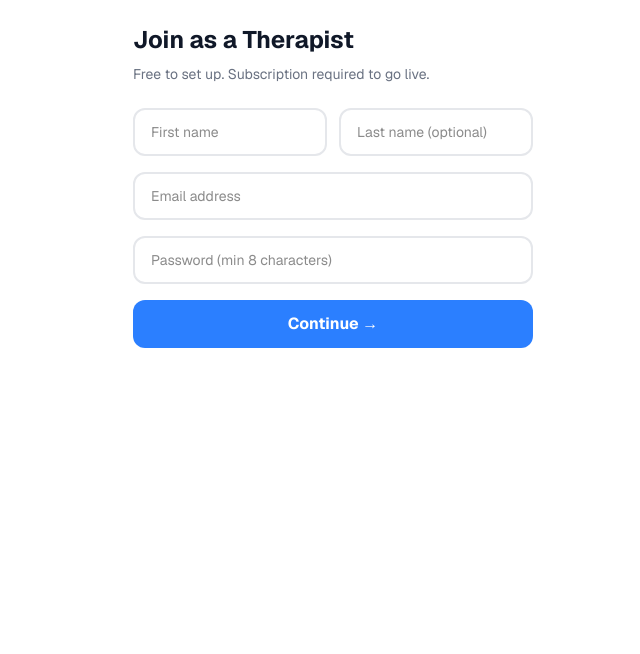
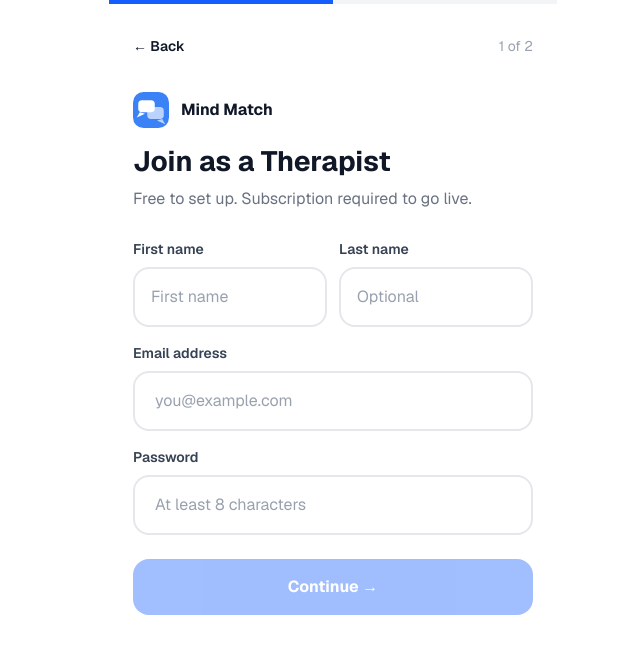
Before and after one commit to Ragheeb94/Mindmatch, a Next.js app: page /therapist/signup in a window 1280 px wide. Shown: the top 654 px of the page, without its empty margins (307-947 px from the left). Built offline with nearby package versions, Linux system fonts and the light colour scheme.

Commit message:
fix: therapist signup uses service-role API, matches client onboarding nav style

```diff
--- a/app/(therapist-portal)/therapist/signup/page.tsx
+++ b/app/(therapist-portal)/therapist/signup/page.tsx
@@ -4,17 +4,39 @@ import { useState } from 'react'
 import { useRouter } from 'next/navigation'
 import { createClient } from '@/lib/supabase/client'
 import { ProfileForm } from '@/components/therapist/ProfileForm'
+import { ProgressBar } from '@/components/ui/ProgressBar'
+import { MindMatchLogo } from '@/components/ui/MindMatchLogo'
+
+const TOTAL_STEPS = 2
+
+const STEP_TITLES: Record<number, string> = {
+  1: 'Join as a Therapist',
+  2: 'Build your profile',
+}
+
+const STEP_SUBTITLES: Record<number, string> = {
+  1: 'Free to set up. Subscription required to go live.',
+  2: "This is what clients will see. Your CRPO license will be verified automatically.",
+}
 
 export default function TherapistSignupPage() {
   const [email, setEmail] = useState('')
   const [password, setPassword] = useState('')
   const [firstName, setFirstName] = useState('')
   const [lastName, setLastName] = useState('')
-  const [step, setStep] = useState<'account' | 'profile'>('account')
+  const [step, setStep] = useState(1)
   const [saving, setSaving] = useState(false)
   const [userId, setUserId] = useState<string | null>(null)
   const [error, setError] = useState<string | null>(null)
   const router = useRouter()
+
+  function back() {
+    if (step === 1) {
+      router.push('/')
+    } else {
+      setStep(s => s - 1)
+    }
+  }
 
   async function createAccount(e: React.FormEvent) {
     e.preventDefault()
@@ -29,95 +51,150 @@ export default function TherapistSignupPage() {
       return
     }
 
-    const { error: insertError } = await supabase.from('users').insert({
-      id: data.user.id,
-      role: 'therapist',
-      first_name: firstName,
-      last_name: lastName || null,
+    const res = await fetch('/api/therapist-signup', {
+      method: 'POST',
+      headers: { 'Content-Type': 'application/json' },
+      body: JSON.stringify({ userId: data.user.id, firstName, lastName }),
     })
-    if (insertError) {
-      setError('Account created but profile setup failed. Please contact support.')
+
+    if (!res.ok) {
+      setError('Account created but profile setup failed. Please try again.')
       setSaving(false)
       return
     }
 
     setUserId(data.user.id)
     setSaving(false)
-    setStep('profile')
+    setStep(2)
   }
 
   async function saveProfile(profileData: any) {
     if (!userId) return
     setSaving(true)
     setError(null)
-    const supabase = createClient()
 
-    const { data: profileRow, error: insertError } = await supabase
-      .from('therapist_profiles')
-      .insert({
-        user_id: userId,
-        ...profileData,
-        crpo_status: 'pending',
-        is_active: false,
+    const res = await fetch('/api/therapist-signup', {
+      method: 'POST',
+      headers: { 'Content-Type': 'application/json' },
+      body: JSON.stringify({
+        profileData: { userId, fields: profileData },
+        licenseNumber: profileData.license_number,
+      }),
     })
-      .select('id')
-      .single()
 
-    if (insertError || !profileRow) {
+    if (!res.ok) {
       setError('Failed to save profile. Please try again.')
       setSaving(false)
       return
-    }
-
-    // Trigger CRPO verification
-    try {
-      await fetch('/api/crpo/verify', {
-        method: 'POST',
-        headers: { 'Content-Type': 'application/json' },
-        body: JSON.stringify({
-          licenseNumber: profileData.license_number,
-          therapistId: profileRow.id,
-        }),
-      })
-    } catch (err) {
-      console.error('CRPO verification fetch failed', err)
     }
 
     setSaving(false)
     router.push('/therapist/subscription')
   }
 
-  if (step === 'account') {
   return (
-      <main className="max-w-md mx-auto p-6 min-h-screen">
-        <h1 className="text-2xl font-bold text-gray-900 mb-2">Join as a Therapist</h1>
-        <p className="text-gray-500 text-sm mb-6">Free to set up. Subscription required to go live.</p>
+    <div className="min-h-screen bg-white flex flex-col max-w-md mx-auto">
+      <ProgressBar current={step} total={TOTAL_STEPS} />
+
+      <div className="flex justify-between items-center px-6 pt-6 pb-0">
+        <button
+          onClick={back}
+          className="text-gray-900 font-semibold text-sm flex items-center gap-1 py-2 pr-2 rounded-lg focus-visible:outline-none focus-visible:ring-2 focus-visible:ring-blue-600"
+          aria-label="Go back"
+        >
+          ← Back
+        </button>
+        <span className="text-gray-400 text-sm" aria-live="polite">{step} of {TOTAL_STEPS}</span>
+      </div>
+
+      <header className="px-6 pt-7 pb-1">
+        <div className="flex items-center gap-3 mb-4">
+          <MindMatchLogo size={36} />
+          <span className="font-bold text-gray-900 text-base">Mind Match</span>
+        </div>
+        <h1 className="text-[1.75rem] font-bold text-gray-900 leading-tight">
+          {STEP_TITLES[step]}
+        </h1>
+        <p className="text-gray-500 text-base mt-2">{STEP_SUBTITLES[step]}</p>
+      </header>
+
+      <div className="flex-1 px-6 py-6">
+        {error && (
+          <div role="alert" className="mb-5 bg-red-50 border border-red-200 text-red-700 rounded-2xl px-4 py-3 text-sm font-medium">
+            {error}
+          </div>
+        )}
+
+        {step === 1 && (
           <form onSubmit={createAccount} className="flex flex-col gap-4">
             <div className="grid grid-cols-2 gap-3">
-            <input required placeholder="First name" value={firstName} onChange={e => setFirstName(e.target.value)}
-              className="rounded-xl border-2 border-gray-200 px-4 py-3 text-sm focus:border-blue-500 outline-none" />
-            <input placeholder="Last name (optional)" value={lastName} onChange={e => setLastName(e.target.value)}
-              className="rounded-xl border-2 border-gray-200 px-4 py-3 text-sm focus:border-blue-500 outline-none" />
+              <div className="flex flex-col gap-2">
+                <label htmlFor="first-name" className="text-sm font-semibold text-gray-700">First name</label>
+                <input
+                  id="first-name"
+                  required
+                  placeholder="First name"
+                  value={firstName}
+                  onChange={e => setFirstName(e.target.value)}
+                  autoComplete="given-name"
+                  className="rounded-2xl border-2 border-gray-200 px-4 py-4 text-base text-gray-900 placeholder:text-gray-400 focus:border-blue-600 focus:outline-none transition-colors"
+                />
               </div>
-          <input required type="email" placeholder="Email address" value={email} onChange={e => setEmail(e.target.value)}
-            className="rounded-xl border-2 border-gray-200 px-4 py-3 text-sm focus:border-blue-500 outline-none" />
-          <input required type="password" placeholder="Password (min 8 characters)" value={password} onChange={e => setPassword(e.target.value)}
-            className="rounded-xl border-2 border-gray-200 px-4 py-3 text-sm focus:border-blue-500 outline-none" />
-          {error && <p className="text-red-500 text-sm">{error}</p>}
-          <button type="submit" disabled={saving}
-            className="w-full bg-blue-500 text-white font-bold py-3 rounded-xl disabled:opacity-50">
+              <div className="flex flex-col gap-2">
+                <label htmlFor="last-name" className="text-sm font-semibold text-gray-700">Last name</label>
+                <input
+                  id="last-name"
+                  placeholder="Optional"
+                  value={lastName}
+                  onChange={e => setLastName(e.target.value)}
+                  autoComplete="family-name"
+                  className="rounded-2xl border-2 border-gray-200 px-4 py-4 text-base text-gray-900 placeholder:text-gray-400 focus:border-blue-600 focus:outline-none transition-colors"
+                />
+              </div>
+            </div>
+
+            <div className="flex flex-col gap-2">
+              <label htmlFor="therapist-email" className="text-sm font-semibold text-gray-700">Email address</label>
+              <input
+                id="therapist-email"
+                required
+                type="email"
+                placeholder="you@example.com"
+                value={email}
+                onChange={e => setEmail(e.target.value)}
+                autoComplete="email"
+                className="w-full rounded-2xl border-2 border-gray-200 px-5 py-4 text-base text-gray-900 placeholder:text-gray-400 focus:border-blue-600 focus:outline-none transition-colors"
+              />
+            </div>
+
+            <div className="flex flex-col gap-2">
+              <label htmlFor="therapist-password" className="text-sm font-semibold text-gray-700">Password</label>
+              <input
+                id="therapist-password"
+                required
+                type="password"
+                placeholder="At least 8 characters"
+                value={password}
+                onChange={e => setPassword(e.target.value)}
+                autoComplete="new-password"
+                className="w-full rounded-2xl border-2 border-gray-200 px-5 py-4 text-base text-gray-900 placeholder:text-gray-400 focus:border-blue-600 focus:outline-none transition-colors"
+              />
+            </div>
+
+            <button
+              type="submit"
+              disabled={!firstName || !email || password.length < 8 || saving}
+              className="press-scale w-full bg-blue-600 text-white font-bold py-4 rounded-2xl disabled:opacity-40 disabled:cursor-not-allowed focus-visible:outline-none focus-visible:ring-2 focus-visible:ring-blue-600 focus-visible:ring-offset-2 mt-2"
+            >
               {saving ? 'Creating account…' : 'Continue →'}
             </button>
           </form>
-      </main>
+        )}
+
+        {step === 2 && (
+          <ProfileForm onSubmit={saveProfile} saving={saving} submitLabel="Verify & Continue →" />
+        )}
+      </div>
+    </div>
   )
 }
-
-  return (
-    <main className="max-w-md mx-auto p-6 min-h-screen">
-      <h1 className="text-2xl font-bold text-gray-900 mb-2">Your Profile</h1>
-      <p className="text-gray-500 text-sm mb-6">This is what clients will see. Your CRPO license will be verified automatically.</p>
-      <ProfileForm onSubmit={saveProfile} saving={saving} submitLabel="Verify & Continue →" />
-    </main>
-  )
-}
--- /dev/null
+++ b/app/api/therapist-signup/route.ts
@@ -0,0 +1,48 @@
+import { NextRequest, NextResponse } from 'next/server'
+import { createServiceClient } from '@/lib/supabase/server'
+
+export async function POST(req: NextRequest) {
+  const { userId, firstName, lastName, profileData, licenseNumber, therapistProfileId } = await req.json()
+  const supabase = await createServiceClient()
+
+  // Step 1: create user row
+  if (userId && firstName) {
+    const { error } = await supabase.from('users').upsert({
+      id: userId,
+      role: 'therapist',
+      first_name: firstName,
+      last_name: lastName ?? null,
+    })
+    if (error) return NextResponse.json({ error: error.message }, { status: 500 })
+    return NextResponse.json({ ok: true })
+  }
+
+  // Step 2: save therapist profile
+  if (profileData && therapistProfileId === undefined) {
+    const { data: row, error } = await supabase
+      .from('therapist_profiles')
+      .insert({
+        user_id: profileData.userId,
+        ...profileData.fields,
+        crpo_status: 'pending',
+        is_active: false,
+      })
+      .select('id')
+      .single()
+
+    if (error || !row) return NextResponse.json({ error: error?.message ?? 'Insert failed' }, { status: 500 })
+
+    // Trigger CRPO verification async
+    try {
+      await fetch(`${process.env.NEXT_PUBLIC_APP_URL}/api/crpo/verify`, {
+        method: 'POST',
+        headers: { 'Content-Type': 'application/json' },
+        body: JSON.stringify({ licenseNumber, therapistId: row.id }),
+      })
+    } catch (_) {}
+
+    return NextResponse.json({ ok: true, profileId: row.id })
+  }
+
+  return NextResponse.json({ error: 'Invalid request' }, { status: 400 })
+}
```
Lines whose indentation alone changed are shown as unchanged.
